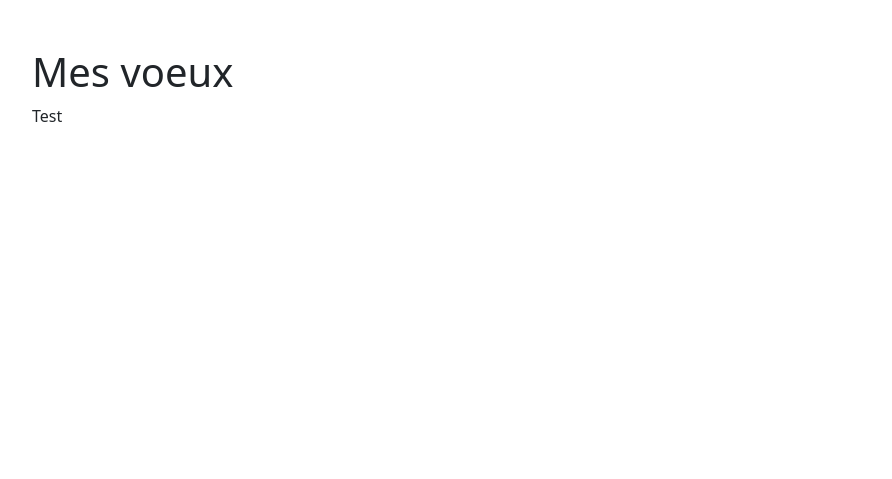
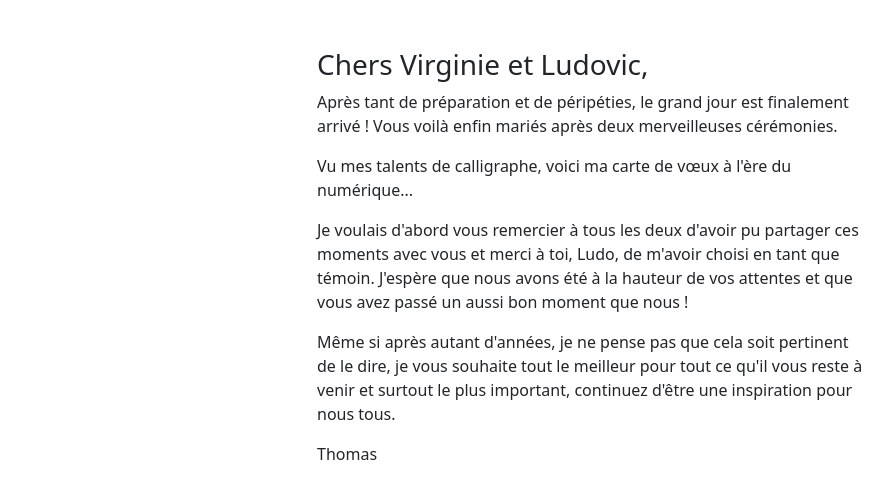
Before and after one commit to ThomaZilliox/laplaca, a plain HTML site: page index.html in a window 1280 px wide. Shown: the whole page, without its empty margins (50-942 px from the left). Drawn offline with nearby package versions, Linux system fonts and the light colour scheme.

Commit message:
Update index.html

```diff
--- a/index.html
+++ b/index.html
@@ -13,18 +13,36 @@
 </head>
 
 <body data-bs-theme="light">
+    <div class="container">
+        <div class="row d-flex justify-content-center">
+            <div class="col-md-6 mt-5">
+                <h3> Chers Virginie et Ludovic, </h3>
+                <p>
+                    Après tant de préparation et de péripéties, le grand jour est finalement arrivé ! Vous voilà enfin
+                    mariés après deux merveilleuses cérémonies.
+                </p>
+                <p>
+                    Vu mes talents de calligraphe, voici ma carte de vœux à l'ère du numérique...
+                </p>
+                <p>
+                    Je voulais d'abord vous remercier à tous les deux d'avoir pu partager ces moments avec vous et merci
+                    à toi, Ludo, de m'avoir choisi en tant que témoin. J'espère que nous avons été à la hauteur de vos
+                    attentes et que vous avez passé un aussi bon moment que nous !
+                </p>
+                <p>
+                    Même si après autant d'années, je ne pense pas que cela soit pertinent de le dire, je vous souhaite
+                    tout le meilleur pour tout ce qu'il vous reste à venir et surtout le plus important, continuez
+                    d'être une inspiration pour nous tous.
+                </p>
+                <p> Thomas </p>
+                <p> <img src="./vl.jpg" alt="" class="img-fluid"></p>
+            </div>
+        </div>
+    </div>
 
 
-    <div class="container">
 
-        <div class="row mt-5">
-            <h1> Mes voeux </h1>
-            <p>
-                Test
-            </p>
 
-        </div>
-    </div>
 
 
 </body>
```
